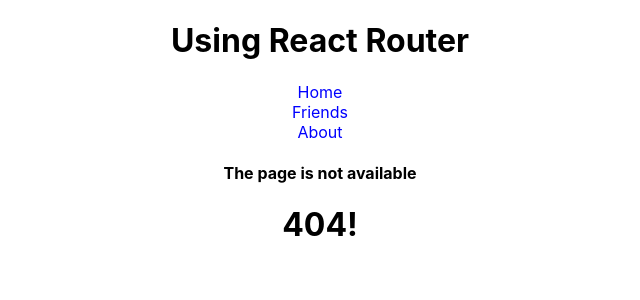
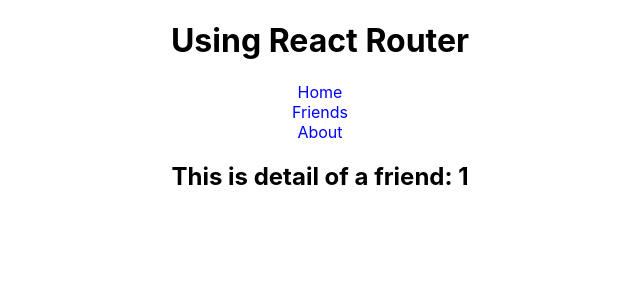
Before and after one commit to sabbirpboss/ms8m52-1-react-router, a React (Create React App) app: page /friend/1 in a window 1280 px wide. Before the commit this address had no page. Shown: the top 300 px of the page, without its empty margins (320-960 px from the left). Built offline with nearby package versions, Linux system fonts and the light colour scheme.

Commit message:
loads friend data

```diff
--- a/src/App.js
+++ b/src/App.js
@@ -1,6 +1,7 @@
 import { Route, Routes } from 'react-router-dom';
 import './App.css';
 import About from './components/About/About';
+import FriendDetail from './components/FriendDetail/FriendDetail';
 import Friends from './components/Friends/Friends';
 import Header from './components/Header/Header';
 import Home from './components/Home/Home';
@@ -13,6 +14,7 @@
         <Routes>
           <Route path="/" element={<Home/>} />
           <Route path="/home" element={<Home/>} />
+          <Route path="/friend/:friendId" element={<FriendDetail/>} />
           <Route path="/friends" element={<Friends/>} />
           <Route path="/about" element={<About/>} />
           <Route path="*" element={<NotFound/>} />
--- a/src/components/Friend/Friend.js
+++ b/src/components/Friend/Friend.js
@@ -1,5 +1,5 @@
 import React from 'react';
-import { useNavigate } from 'react-router-dom';
+import { Link, useNavigate } from 'react-router-dom';
 
 const Friend = ({friend}) => {
     const {name, username, id} = friend;
@@ -14,6 +14,7 @@
     return (
         <div>
             <h2>Name: {name}</h2>
+            <Link to={'/friend/' + id}>Show Detail</Link>
             <button onClick={showFriendDetail}>{username}:{id}</button>
         </div>
     );
--- /dev/null
+++ b/src/components/FriendDetail/FriendDetail.js
@@ -0,0 +1,13 @@
+import React from 'react';
+import { useParams } from 'react-router-dom';
+
+const FriendDetail = () => {
+    const {friendId} = useParams();
+    return (
+        <div>
+            <h2>This is detail of a friend: {friendId}</h2>
+        </div>
+    );
+};
+
+export default FriendDetail;
```
